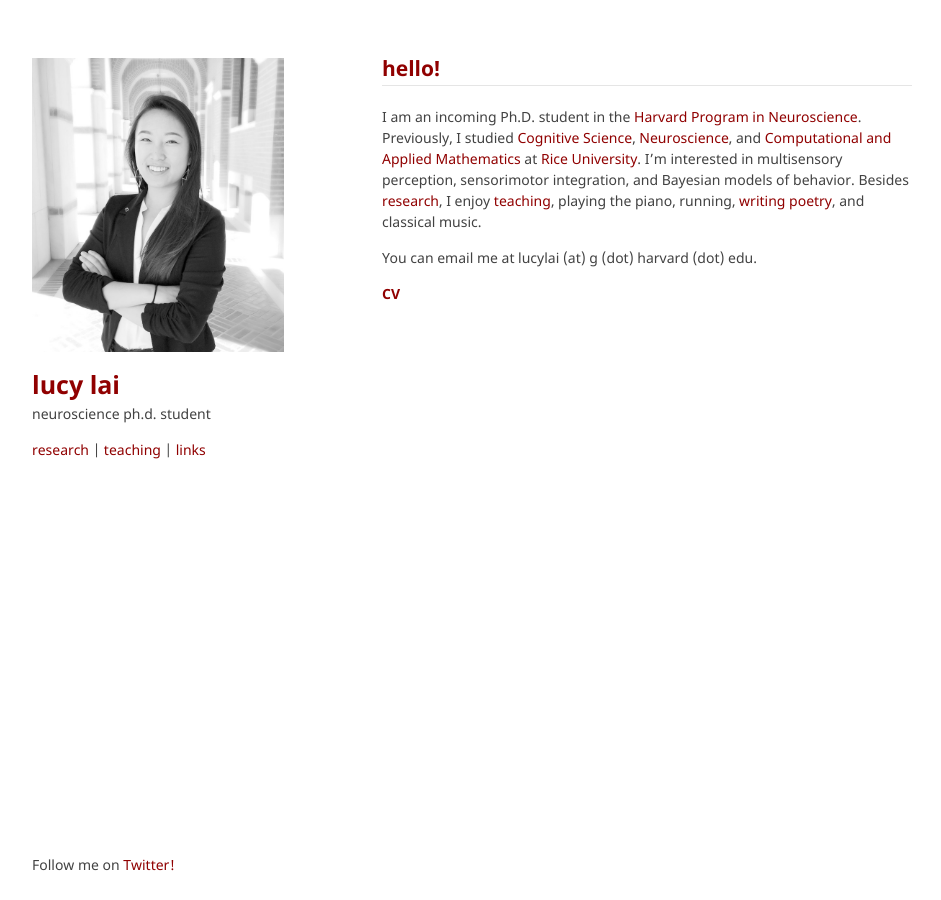
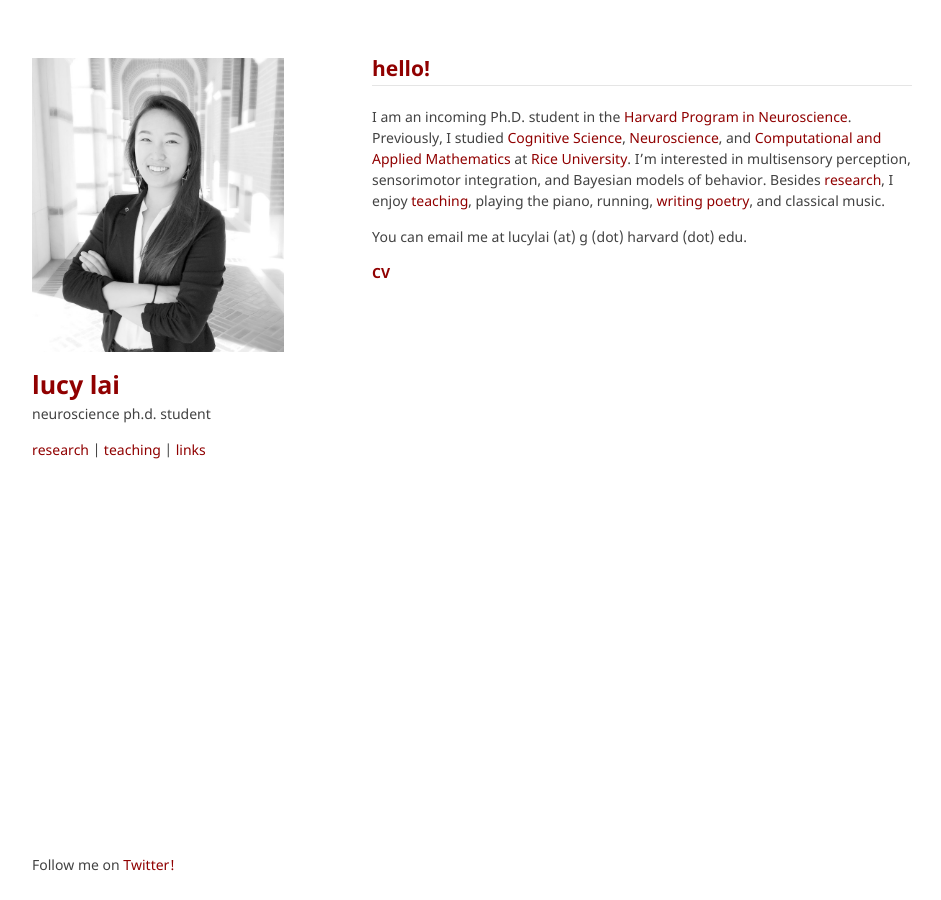
Before and after one commit to lucylai96/lucylai96.github.io, a Jekyll site: the page built from index.md, in a window 1280 px wide. Shown: the whole page, without its empty margins (173-1114 px from the left). Built offline with Jekyll 4.4.1, drawn with Linux system fonts in a browser that asks for light colours; our own code applies the rules of GitHub Pages for plain Markdown files.

Commit message:
Update jekyll-theme-minimal.scss

```diff
--- a/_sass/jekyll-theme-minimal.scss
+++ b/_sass/jekyll-theme-minimal.scss
@@ -181,7 +181,7 @@ strong {
 }
 
 section {
-  width:530px;
+  width:540px;
   float:right;
   padding-bottom:50px;
 }
```
